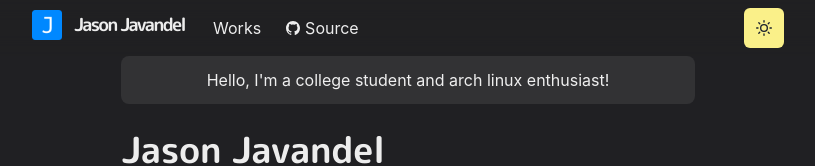
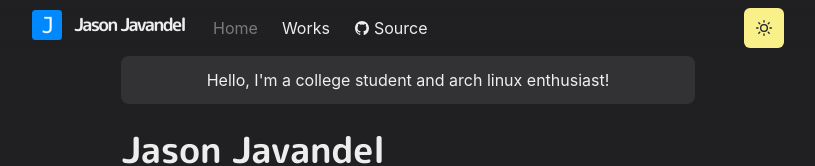
Before and after one commit to CherryYeti/Portfolio, a Next.js app: page / in a window 1280 px wide. Shown: the top 166 px of the page, without its empty margins (232-1047 px from the left). Built offline with nearby package versions, Linux system fonts and the light colour scheme.

Commit message:
Added home link to navbar

```diff
--- a/components/navbar.js
+++ b/components/navbar.js
@@ -58,6 +58,9 @@ const Navbar = props => {
           flexGrow={1}
           mt={{ base: 4, md: 0 }}
         >
+          <LinkItem href="/" path={path}>
+            Home
+          </LinkItem>
           <LinkItem href="/works" path={path}>
             Works
           </LinkItem>
```
